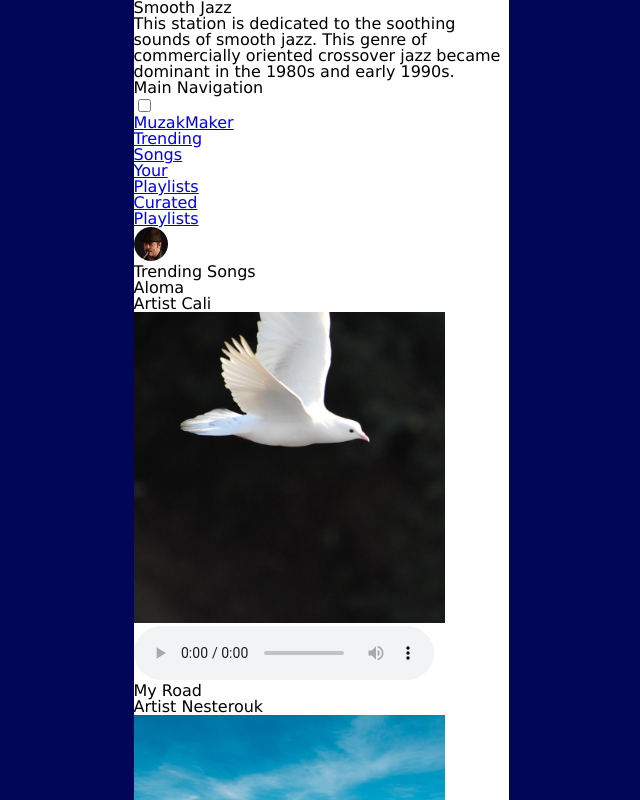
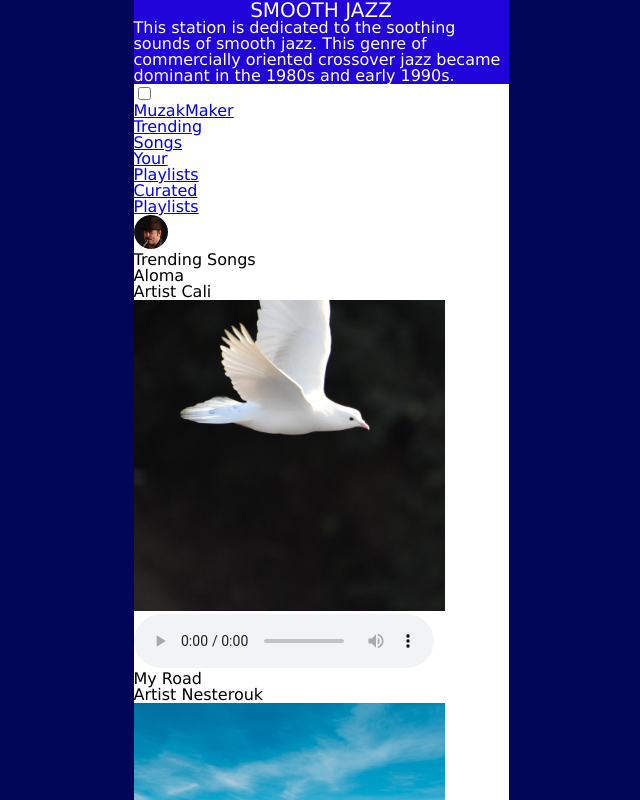
Before and after one commit to danielledani-dev/streamingmedia, a plain HTML site: page index.html in a window 1280 px wide. Shown: the top 800 px of the page, without its empty margins (319-959 px from the left). Drawn offline with Linux system fonts and the light colour scheme; files whose address does not match are found by name.

Commit message:
added some css and cleaned up my nav element

```diff
--- a/index.html
+++ b/index.html
@@ -13,7 +13,6 @@
             <p>This station is dedicated to the soothing sounds of smooth jazz. This genre of commercially oriented crossover jazz became dominant in the 1980s and early 1990s.</p>
         </header>
         <nav>
-            <h2>Main Navigation</h2>
                 <input type="checkbox" id="dropdown" />
                 <label for="dropdown"><span></span></label>
             <ul>
--- a/styles.css
+++ b/styles.css
@@ -47,10 +47,20 @@ table {
 }
 html {
     background-color: #020659;
+    font-family: Verdana, Geneva, Tahoma, sans-serif;
 }
 body {
     width: 375px;
     margin: 0 auto;
     background-color: #ffffff;
-    font-family: Verdana, Geneva, Tahoma, sans-serif;
 }
+header, footer{
+    width: 100%;
+    background-color: #2104D9;
+    color: white;
+}
+h1 {
+    text-align: center;
+    font-size: 1.25em;
+    text-transform: uppercase;
+}
```
Also changed, not shown: 1 other file.
